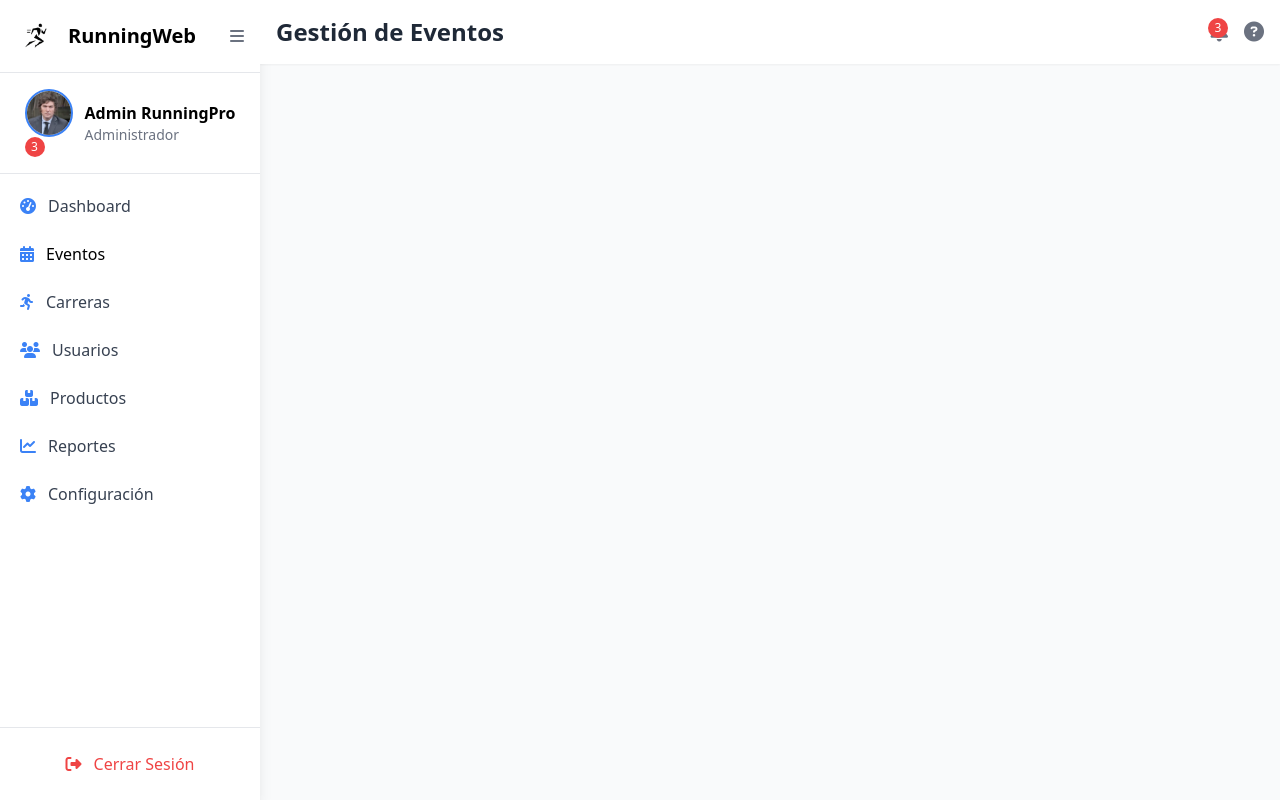
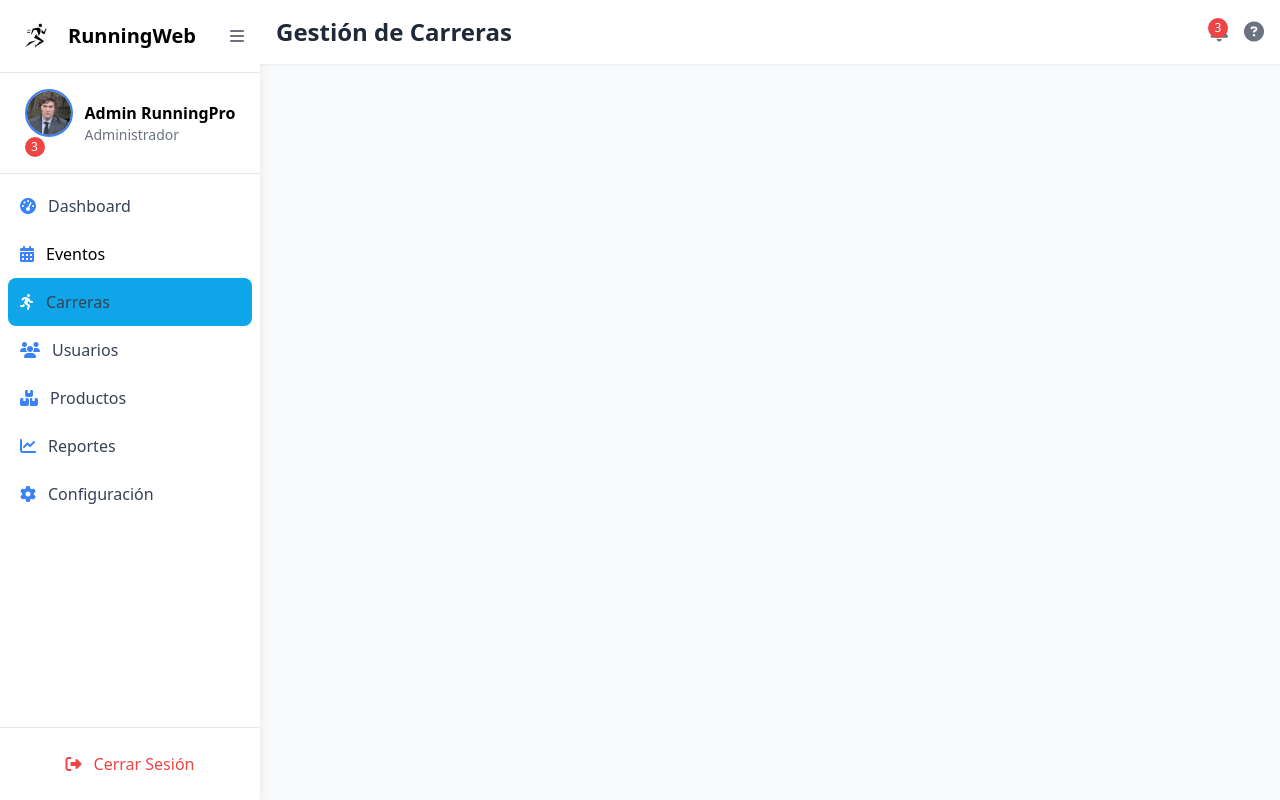
Before and after one commit to faritteranacosta/Running-Web, a PHP site: page /running-web/view/panelAdministrador.php in a window 1280 px wide, after a click on "Carreras". Run offline with PHP 8.4, Linux system fonts and the light colour scheme; the visitor is signed in with stand-in values (Sample User, id 1); some libraries are stand-ins or nearby versions.

Commit message:
Mejoras encuanto a usuario admin

```diff
--- a/view/js/administradorUsuarios.js
+++ b/view/js/administradorUsuarios.js
@@ -77,7 +77,9 @@
                 ${rows}
             </tbody>
         </table>
-        ${paginacion}
+        <div class="w-full mt-4">
+            ${paginacion}
+        </div>
     `;
 }
 
--- a/view/panelAdministrador.php
+++ b/view/panelAdministrador.php
@@ -25,6 +25,7 @@
     <script src="https://cdn.tailwindcss.com"></script>
     <script src="js/administradorUsuarios.js"></script>
     <script src="js/administradorProductos.js"></script>
+    <script src="js/administradorCarreras.js"></script>
     <link href="https://cdnjs.cloudflare.com/ajax/libs/font-awesome/6.4.0/css/all.min.css" rel="stylesheet">
     <style>
         .sidebar {
@@ -127,7 +128,7 @@
                     </a>
                 </li>
                 <li class="nav-item">
-                    <a href="#" class="flex items-center p-3 rounded-lg hover:bg-blue-50 text-gray-700" onclick="showTab('carreras')">
+                    <a href="#" class="flex items-center p-3 rounded-lg hover:bg-blue-50 text-gray-700" onclick="showTab('carreras', event)">
                         <i class="fas fa-running text-blue-500"></i>
                         <span class="nav-text ml-3">Carreras</span>
                     </a>
@@ -353,6 +354,10 @@
                 <div id="usuarios-table-container" class="flex justify-center mt-8"></div>
             </div>
 
+            <div id="carreras" class="tab-content">
+                <div id="carreras-table-container" class="flex justify-center mt-8"></div>
+            </div>
+
             <!-- ... otras pestañas ... -->
 
         </main>
@@ -405,6 +410,10 @@
                 if (typeof mostrarProductos === 'function') {
                     mostrarProductos();
                 }
+            }else if (tabId === 'carreras') {
+                if (typeof mostrarCarreras === 'function') {
+                    mostrarCarreras();
+                }
             }
         }
 
```
Also changed, not shown: view/js/administradorCarreras.js (added).
